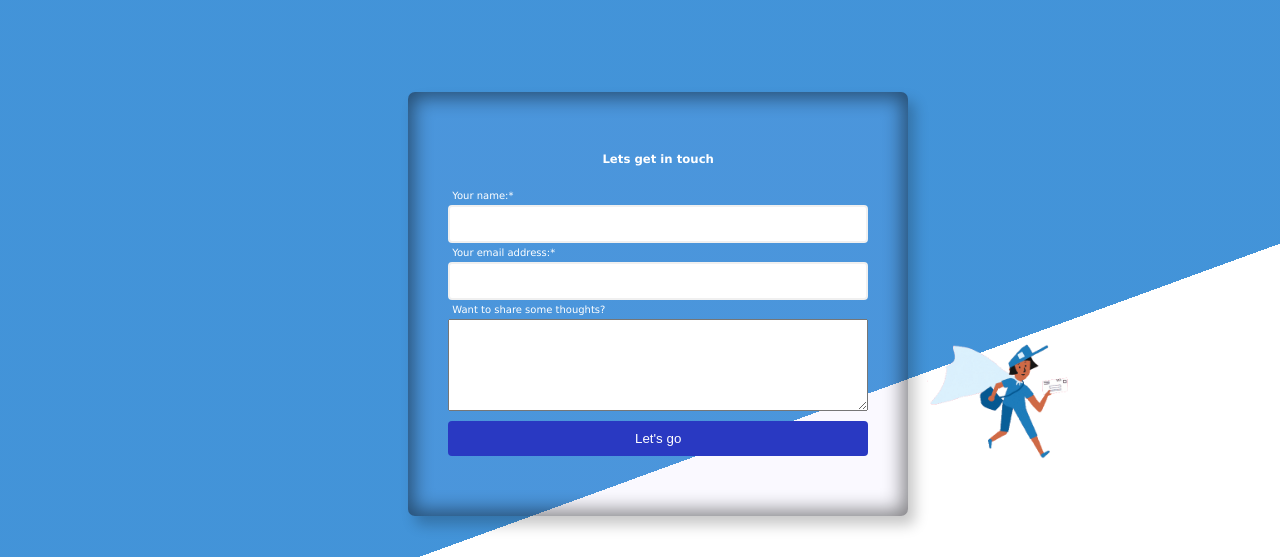
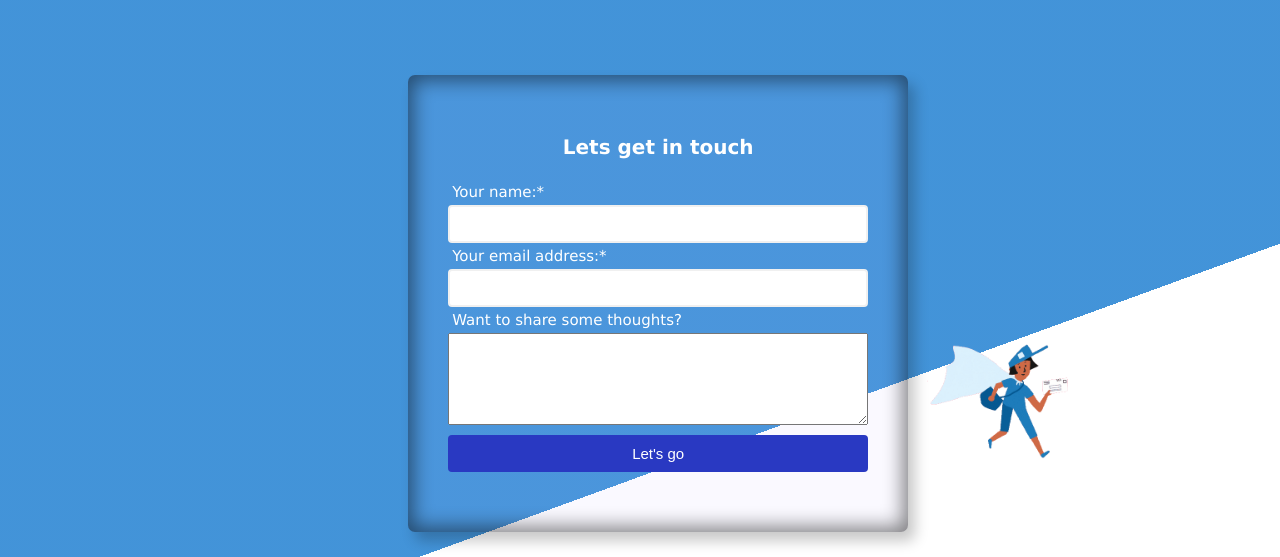
Before and after one commit to shrutika-mahurkar/Shrutika_Mahurkar_Portfolio, a plain HTML site: page Contact.html in a window 1280 px wide. Shown: the part 50-607 px from the top of the page. Drawn offline with Linux system fonts and the light colour scheme.

Commit message:
font updated

```diff
--- a/StyleSheet/contact.css
+++ b/StyleSheet/contact.css
@@ -14,6 +14,8 @@
     position: relative;
     flex-direction: column;
     width: 50vw;
+    font-size: 15px;
+
 }
 
 #main{
@@ -23,7 +25,7 @@
     color: white;
     text-align: center;
     padding: 20px;
-
+ font-size: 20px;
 }
 label{
     color: #ffff;
@@ -38,6 +40,7 @@ label{
     border: none;
     border-radius: 4px;
     margin-bottom: 20px;
+    font-size: 100%;
 }
 
 .inputBox{
--- a/StyleSheet/skillsStyleSheet.css
+++ b/StyleSheet/skillsStyleSheet.css
@@ -1,5 +1,4 @@
 *{
-    font-family:'Gill Sans', 'Gill Sans MT', Calibri, 'Trebuchet MS', sans-serif;
     list-style: none;
     padding: 0;
     margin:0px;
@@ -8,7 +7,7 @@
 
 body{
    margin: 0px;
-    text-transform: uppercase;
+
 }
 
 .skillsContainer h1{
```
Also changed, not shown: Skills.html (+1 -1 lines).
